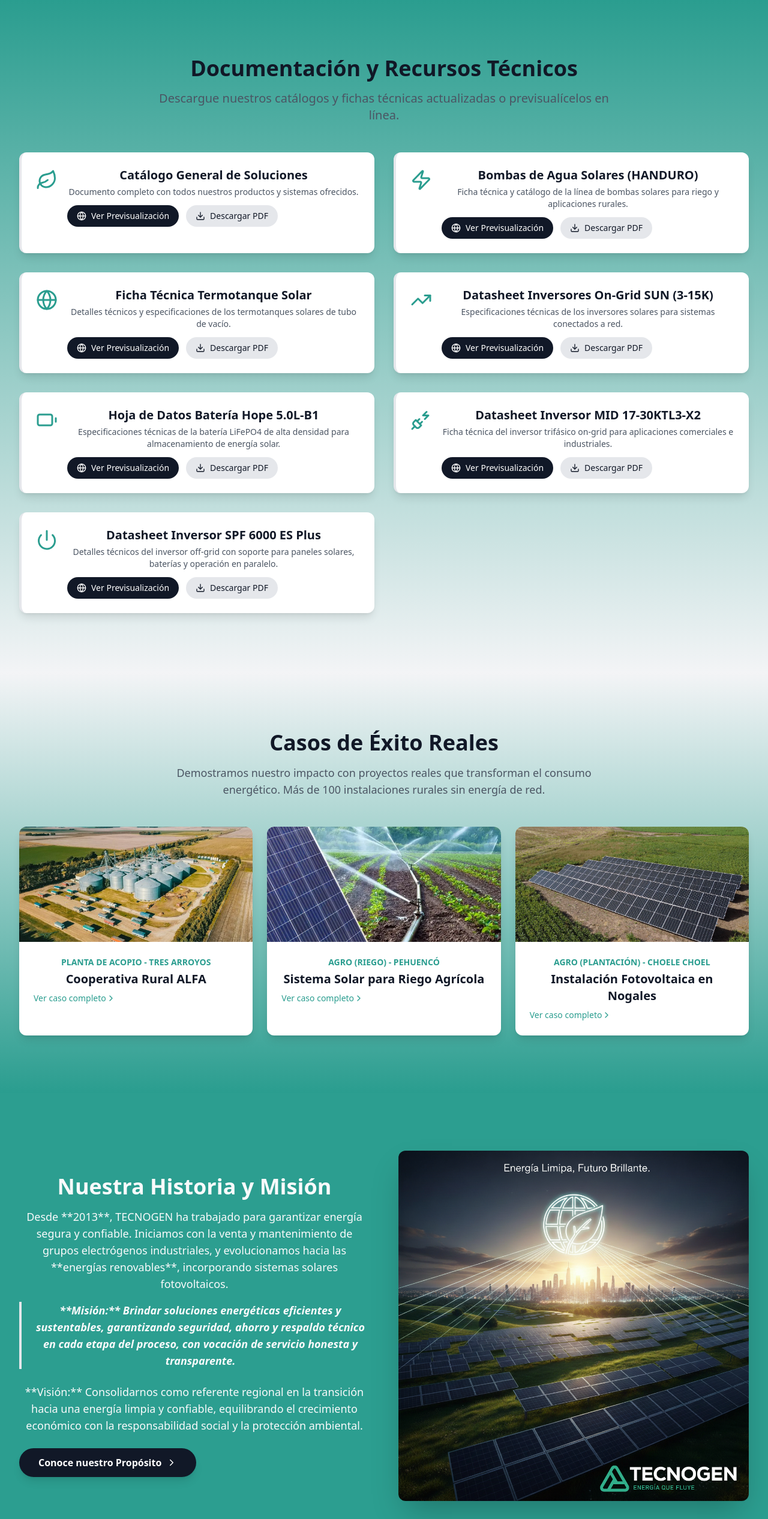
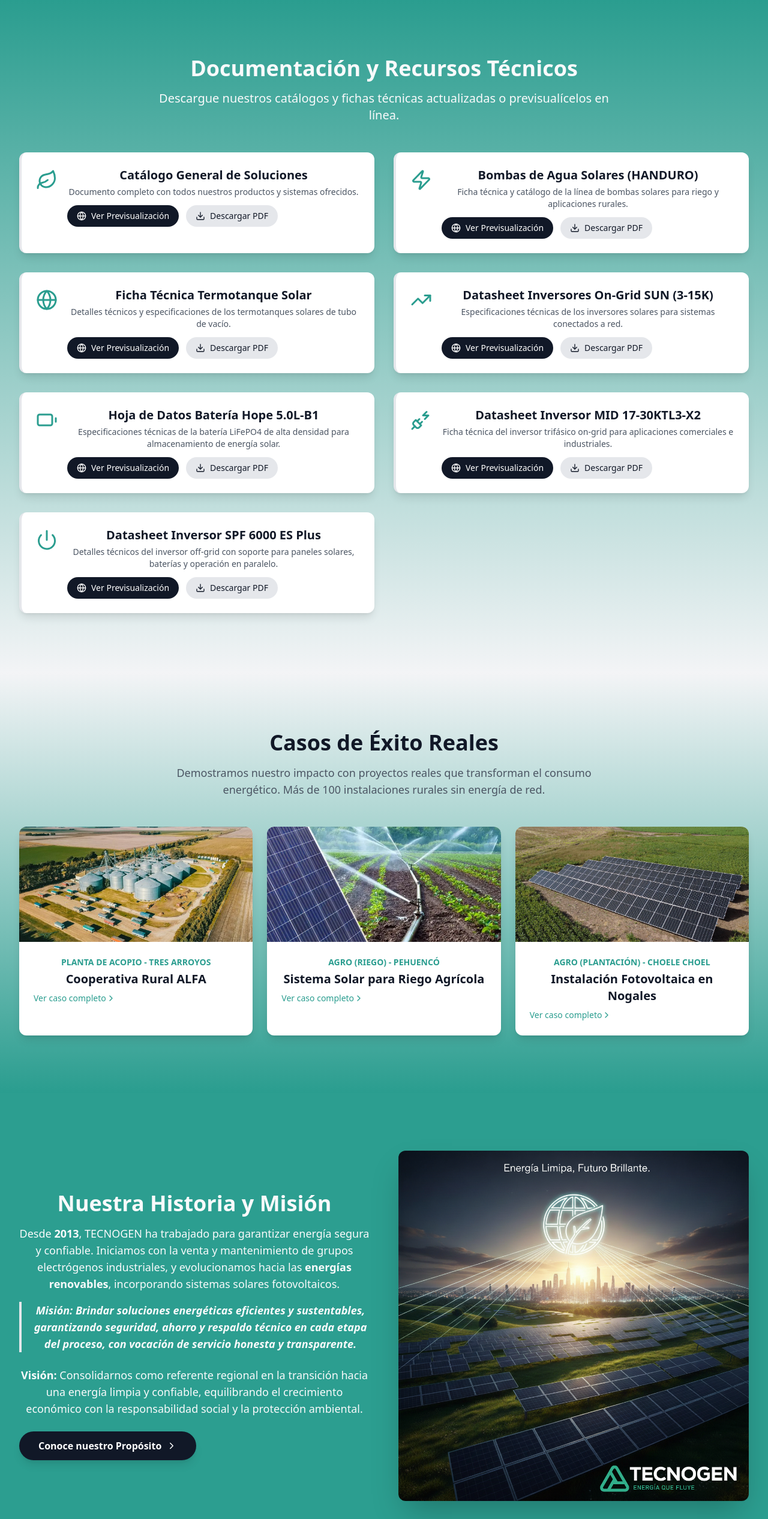
Before and after one commit to Fras28/TecnoGenSolar, a React (Vite) app: page / in a window 1280 px wide. Shown: the part 1434-3966 px from the top of the page at 60% size. Built offline with nearby package versions, Linux system fonts and the light colour scheme.

Commit message:
correccion **

```diff
--- a/src/App.jsx
+++ b/src/App.jsx
@@ -393,8 +393,8 @@ const CatalogsSection = () => {
           className="relative   py-16 md:pt-24 md:pb-[100px] bg-gradient-to-b from-[#2A9D8F] to-[#F3F4F6]"
       >
           <div className="container mx-auto px-4 sm:px-6 lg:px-8">
-              <h2 className="text-4xl font-bold text-center text-gray-900 mb-4">Documentación y Recursos Técnicos</h2>
-              <p className="text-xl text-center text-gray-600 mb-12 max-w-3xl mx-auto">
+              <h2 className="text-4xl font-bold text-center text-gray-50 mb-4">Documentación y Recursos Técnicos</h2>
+              <p className="text-xl text-center text-gray-50 mb-12 max-w-3xl mx-auto">
                   Descargue nuestros catálogos y fichas técnicas actualizadas o previsualícelos en línea.
               </p>
 
@@ -508,13 +508,13 @@ const AboutSection = () => {
           <div>
             <h2 className="text-4xl font-bold text-gray-50 mb-4">Nuestra Historia y Misión</h2>
             <p className="text-lg text-gray-50 mb-4">
-              Desde **2013**, TECNOGEN ha trabajado para garantizar energía segura y confiable. Iniciamos con la venta y mantenimiento de grupos electrógenos industriales, y evolucionamos hacia las **energías renovables**, incorporando sistemas solares fotovoltaicos.
+              Desde <b>2013</b>, TECNOGEN ha trabajado para garantizar energía segura y confiable. Iniciamos con la venta y mantenimiento de grupos electrógenos industriales, y evolucionamos hacia las <b>energías renovables</b>, incorporando sistemas solares fotovoltaicos.
             </p>
             <p className="text-lg text-gray-50 mb-6 font-semibold border-l-4 border-techno-green pl-4 italic">
-              **Misión:** Brindar soluciones energéticas eficientes y sustentables, garantizando seguridad, ahorro y respaldo técnico en cada etapa del proceso, con vocación de servicio honesta y transparente.
+              <b>Misión:</b> Brindar soluciones energéticas eficientes y sustentables, garantizando seguridad, ahorro y respaldo técnico en cada etapa del proceso, con vocación de servicio honesta y transparente.
             </p>
             <p className="text-lg text-gray-50 mb-6">
-              **Visión:** Consolidarnos como referente regional en la transición hacia una energía limpia y confiable, equilibrando el crecimiento económico con la responsabilidad social y la protección ambiental.
+              <b>Visión:</b> Consolidarnos como referente regional en la transición hacia una energía limpia y confiable, equilibrando el crecimiento económico con la responsabilidad social y la protección ambiental.
             </p>
             <PrimaryButton className="bg-gray-900 text-white hover:bg-gray-800">
               Conoce nuestro Propósito
```
